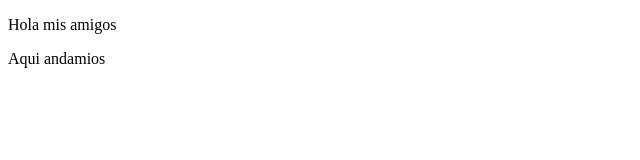
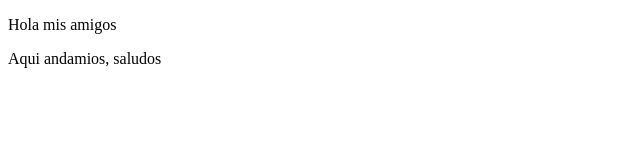
Before and after one commit to albertoruben/proyectoDemoCursoPrework, a plain HTML site: page index.html in a window 1280 px wide. Shown: the full height of the page, 0-640 px from the left. Drawn offline with Linux system fonts and the light colour scheme.

```diff
--- a/index.html
+++ b/index.html
@@ -8,6 +8,6 @@
 </head>
 <body>
     <p>Hola mis amigos</p>
-    <p1>Aqui andamios</p1>
+    <p1>Aqui andamios, saludos</p1>
 </body>
 </html>
```
